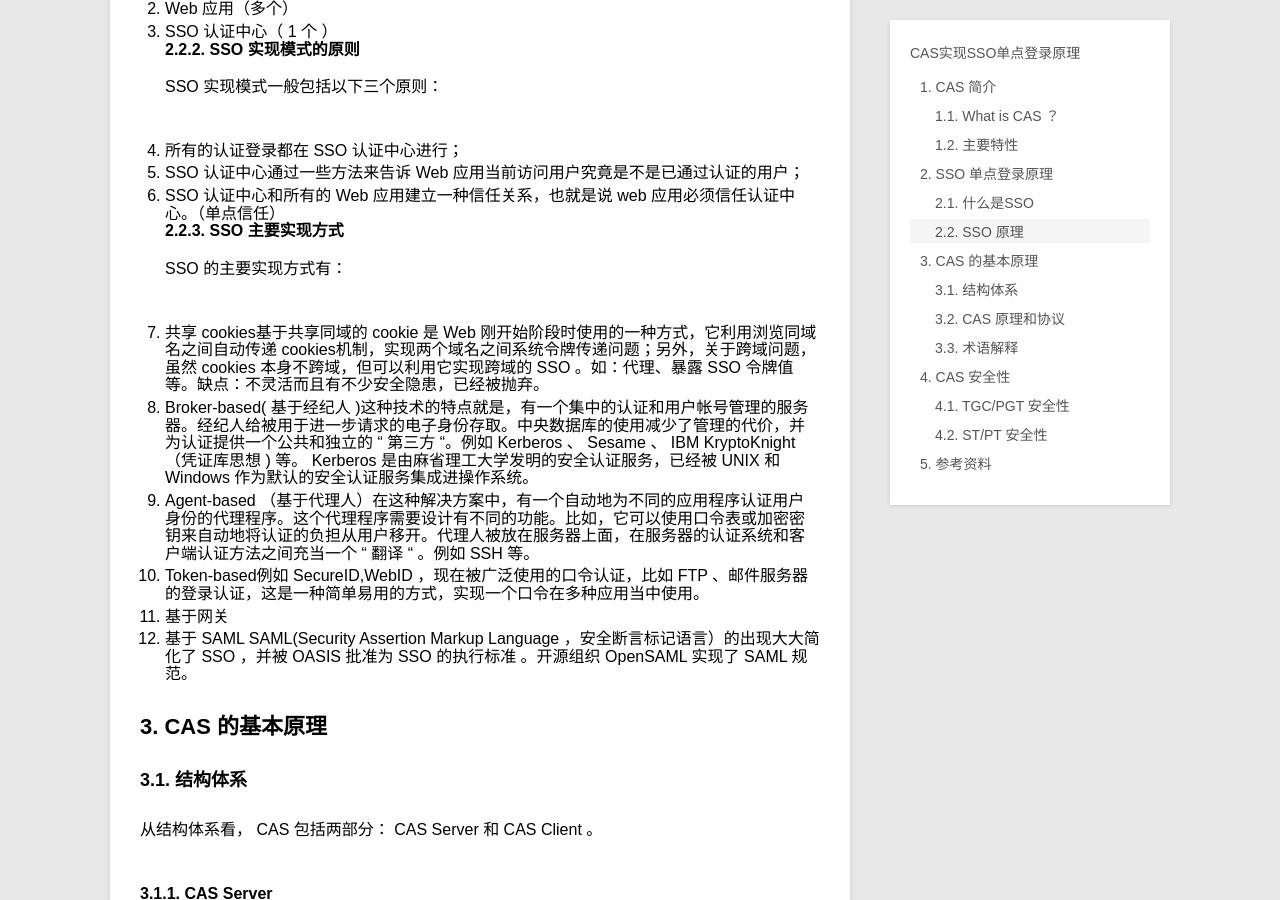
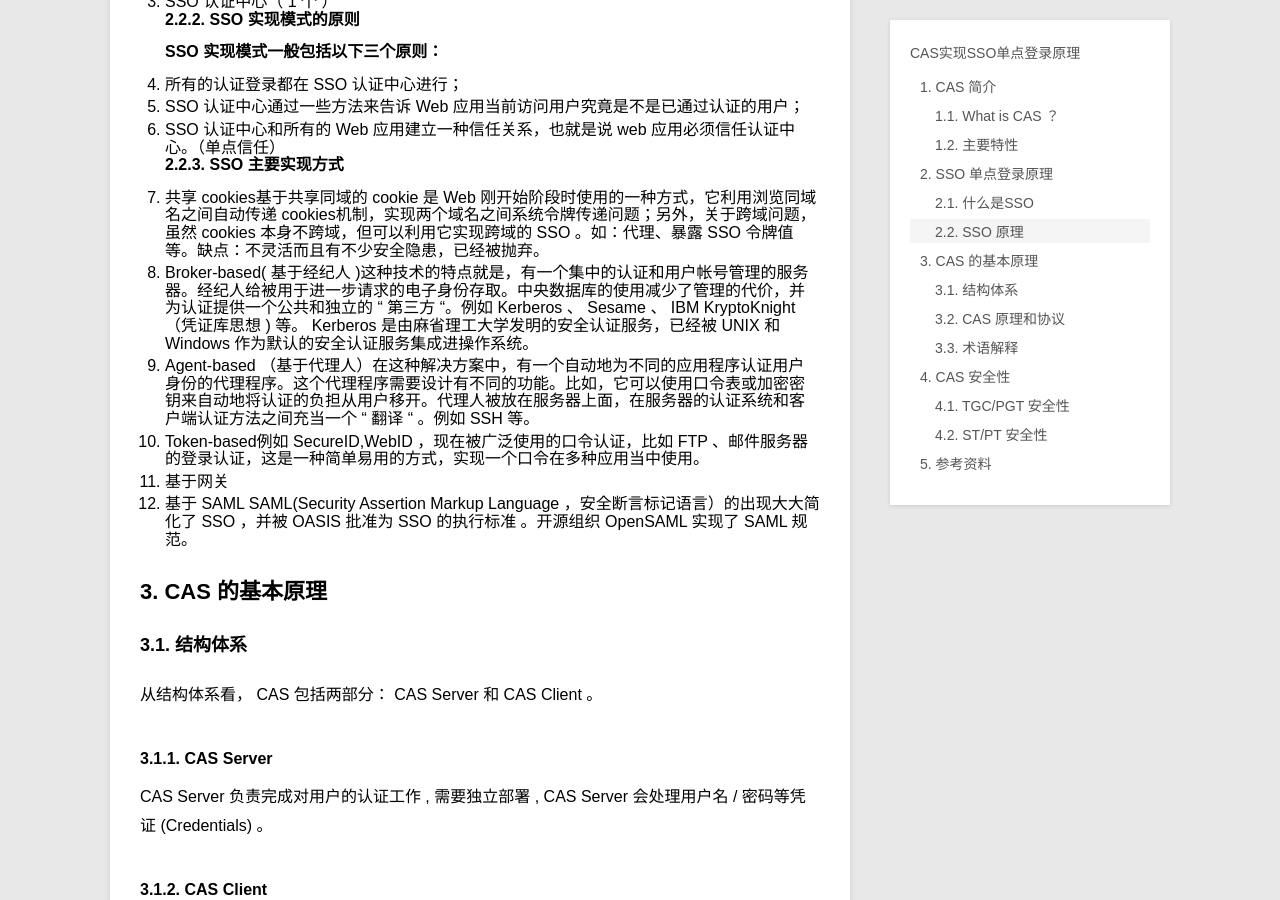
Before and after one commit to ceylog/ceylog.github.io, a Jekyll site: the page built from _posts/blog/2014-07-03-cas-sso-principle.md, in a window 1280 px wide and 900 px high, scrolled down 1222 px. Built offline with Jekyll 4.4.1, drawn with Linux system fonts in a browser that asks for light colours; Markdown is read by kramdown in place of the engine named in the settings.

Commit message:
modify cas principle

```diff
--- a/_posts/blog/2014-07-03-cas-sso-principle.md
+++ b/_posts/blog/2014-07-03-cas-sso-principle.md
@@ -24,17 +24,16 @@
 单点登录（ Single Sign-On , 简称 SSO ）是目前比较流行的服务于企业业务整合的解决方案之一， SSO 使得在多个应用系统中，用户只需要 登录一次 就可以访问所有相互信任的应用系统。
 ### 2.2.  SSO 原理
 #### 2.2.1.      SSO 体系中的角色
-一般 SSO 体系主要角色有三种：
+##### 一般 SSO 体系主要角色有三种：
 1.   User （多个）
 2.   Web 应用（多个）
 3.   SSO 认证中心（ 1 个 ）
 #### 2.2.2.      SSO 实现模式的原则
-SSO 实现模式一般包括以下三个原则：
+##### SSO 实现模式一般包括以下三个原则：
 1.   所有的认证登录都在 SSO 认证中心进行；
 2.   SSO 认证中心通过一些方法来告诉 Web 应用当前访问用户究竟是不是已通过认证的用户；
 3.   SSO 认证中心和所有的 Web 应用建立一种信任关系，也就是说 web 应用必须信任认证中心。（单点信任）
 #### 2.2.3.      SSO 主要实现方式
-SSO 的主要实现方式有：
 1.   共享 cookies基于共享同域的 cookie 是 Web 刚开始阶段时使用的一种方式，它利用浏览同域名之间自动传递 cookies机制，实现两个域名之间系统令牌传递问题；另外，关于跨域问题，虽然 cookies 本身不跨域，但可以利用它实现跨域的 SSO 。如：代理、暴露 SSO 令牌值等。缺点：不灵活而且有不少安全隐患，已经被抛弃。
 2.   Broker-based( 基于经纪人 )这种技术的特点就是，有一个集中的认证和用户帐号管理的服务器。经纪人给被用于进一步请求的电子身份存取。中央数据库的使用减少了管理的代价，并为认证提供一个公共和独立的 " 第三方 "。例如 Kerberos 、 Sesame 、 IBM KryptoKnight （凭证库思想 ) 等。 Kerberos 是由麻省理工大学发明的安全认证服务，已经被 UNIX 和 Windows 作为默认的安全认证服务集成进操作系统。
 3.   Agent-based （基于代理人）在这种解决方案中，有一个自动地为不同的应用程序认证用户身份的代理程序。这个代理程序需要设计有不同的功能。比如，它可以使用口令表或加密密钥来自动地将认证的负担从用户移开。代理人被放在服务器上面，在服务器的认证系统和客户端认证方法之间充当一个 " 翻译 " 。例如 SSH 等。
```
